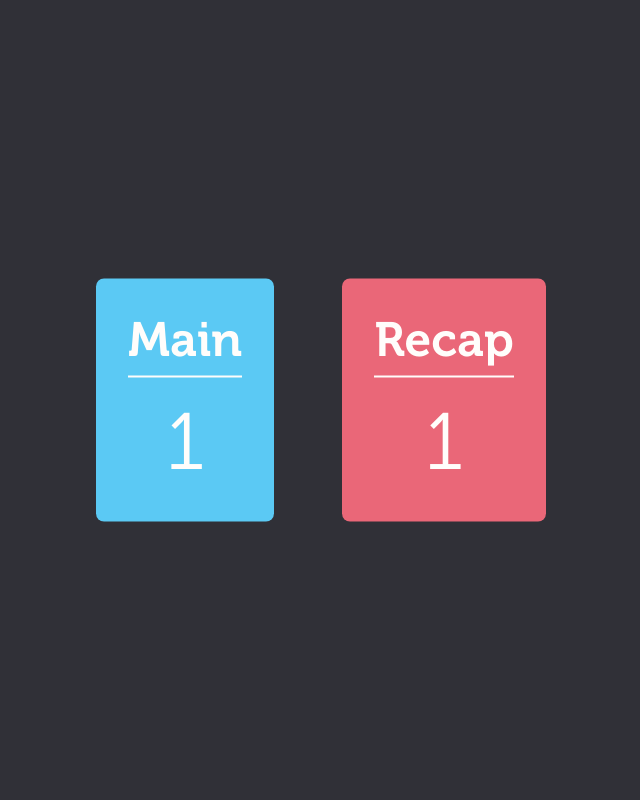
After one commit to ferrerluis/ph-one-site, a Flask app: template templates/count.html in a window 1280 px wide. The commit adds this page. Shown: the whole page, without its empty margins (319-959 px from the left). Run offline with Flask 2, Linux system fonts and the light colour scheme; the template is opened without the code that fills it: most values are stand-ins (such as "Sample title", 1, 10 or a date in 2020).

Commit message:
Improved UX

```diff
--- a/app.py
+++ b/app.py
@@ -13,6 +13,12 @@ def favicon():
 @app.route('/', methods=['GET'])
 def index():
 	return render_template('index.html')
+
+@app.route('/counter', methods=['GET'])
+def counter():
+	main_count = Event.select().where(Event.name == 'main').count()
+	recap_count = Event.select().where(Event.name == 'recap').count()
+	return render_template('count.html', main_count=main_count, recap_count=recap_count)
 
 @app.route('/rsvp', methods=['POST', 'GET'])
 def rsvp():
--- /dev/null
+++ b/static/css/counter.css
@@ -0,0 +1,59 @@
+body {
+
+    width: 100%;
+}
+
+.container.absolute-center {
+
+    text-align: center;
+    margin: 0 auto;
+    top: 50%;
+    -webkit-transform: translateY(-50%);
+    -ms-transform: translateY(-50%);
+    transform: translateY(-50%);
+}
+
+.counter {
+
+    display: inline-block;
+    padding: 2rem;
+    margin: 0 2rem;
+    border-radius: 0.5rem;
+}
+
+hr {
+
+    border-style: solid;
+}
+
+.counter:first-of-type {
+
+    margin-left: 0;
+}
+
+.counter:last-of-type {
+
+    margin-right: 0;
+}
+
+div.blue {
+
+    background-color: #5bc9f4;
+}
+
+div.red {
+
+    background-color: #ea6778;
+}
+
+h1 {
+
+    font-size: 3rem;
+}
+
+p {
+
+    font-size: 5rem;
+    margin: 0;
+    margin-top: 1rem;
+}
--- a/static/css/main.css
+++ b/static/css/main.css
@@ -155,13 +155,13 @@ b {
 .button.red, #button-recap:hover {
 
     border: 0.2rem solid #ea6778;
-    background: #ea6778;
+    background-color: #ea6778;
 }
 
 .button.blue, #button-main:hover {
 
     border: 0.2rem solid #5bc9f4;
-    background: #5bc9f4;
+    background-color: #5bc9f4;
 }
 
 .button.small {
--- /dev/null
+++ b/templates/count.html
@@ -0,0 +1,23 @@
+<!DOCTYPE html>
+<html lang="en">
+<head>
+    <meta charset="UTF-8">
+    <title>MeetingOne Headcount</title>
+    <link rel="stylesheet" href="static/css/main.css">
+    <link rel="stylesheet" href="static/css/counter.css">
+</head>
+<body>
+    <div class="container absolute-center">
+        <div class="counter blue">
+            <h1>Main</h1>
+            <hr>
+            <p>{{ main_count }}</p>
+        </div>
+        <div class="counter red">
+            <h1>Recap</h1>
+            <hr>
+            <p>{{ recap_count }}</p>
+        </div>
+    </div>
+</body>
+</html>
```
Also changed, not shown: static/js/rsvp.js (+18 -4 lines), 1 other file.
